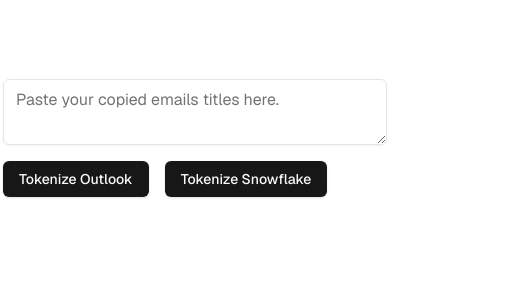
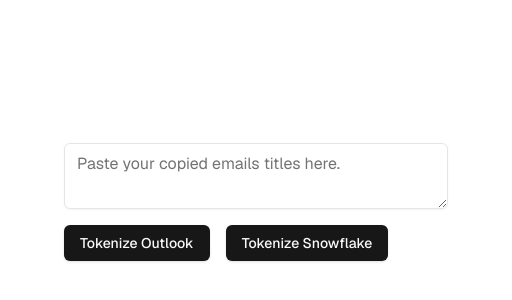
Before and after one commit to brandonwong91/copy-pasta, a Next.js app: page / in a window 390 px wide. Shown: the part 284-584 px from the top of the page, 512 px wide, since content can reach past the window. Built offline with nearby package versions, Linux system fonts and the light colour scheme.

Commit message:
Fix mobile responsiveness

```diff
--- a/app/page.tsx
+++ b/app/page.tsx
@@ -117,7 +117,7 @@
 
   return (
     <div className="grid items-center justify-items-center min-h-screen font-[family-name:var(--font-geist-sans)]">
-      <main className="flex flex-row gap-4 md:flex-col md:mt-32">
+      <main className="flex flex-col md:flex-row gap-4 md:mt-0 mt-32 px-16">
         <div>
           <div className="w-96">
             <Textarea
```
